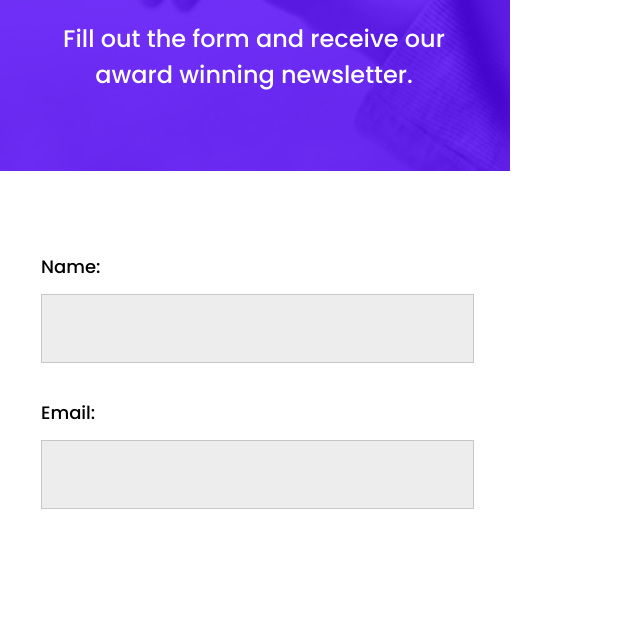
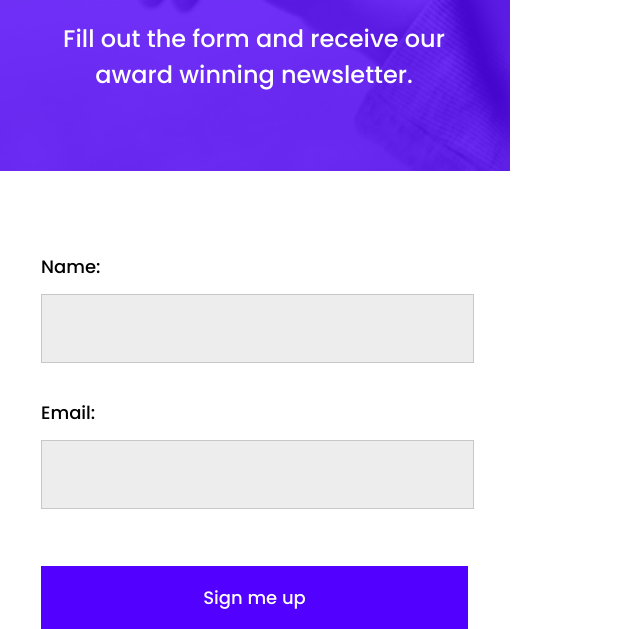
Before and after one commit to Edjhernandez/landingpage, a website: page index.html in a window 1280 px wide. Shown: the part 405-1034 px from the top of the page, without its empty margins (0-640 px from the left). Before the commit the page ends 914 px from the top, so only its background shows below. Drawn offline with Linux system fonts and the light colour scheme.

Commit message:
Add button sig me, without space urder button

```diff
--- a/index.html
+++ b/index.html
@@ -22,8 +22,7 @@
             Fill out the form and receive our award winning newsletter.
         </p>
     </div>
-
-    <form>
+        <form>
         <div class="inputs">
             <label>Name:</label>
         </div>
@@ -32,7 +31,8 @@
             <label>Email:</label>
         </div>
         <input class="box_sizing2" type="text">
-    </form>
+        <button class="button" type="button">Sign me up</button>
+        </form>
     </div>
 </body>
 </html>
--- a/styles.css
+++ b/styles.css
@@ -83,3 +83,21 @@
   background: #ededed;
   border: 1px solid #c7c7c7;
 }
+
+.button {
+  position: absolute;
+  border: none;
+  width: 427px;
+  height: 63px;
+  left: 41px;
+  top: 971px;
+  background: #5200FF;
+  font-family: 'Poppins',sans-serif,'Times New Roman', Times, serif;
+  font-style: normal;
+  font-weight: 500;
+  font-size: 18px;
+  line-height: 27px;
+  text-align: center;
+  color: #fff;
+
+}
```
